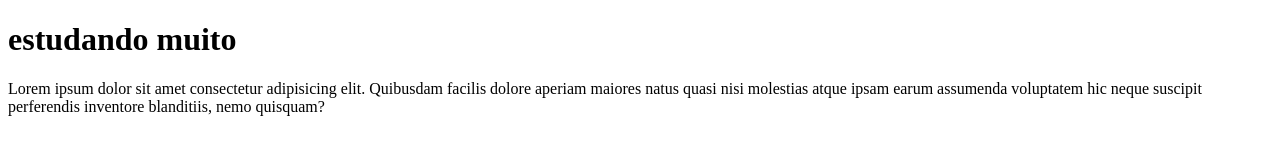
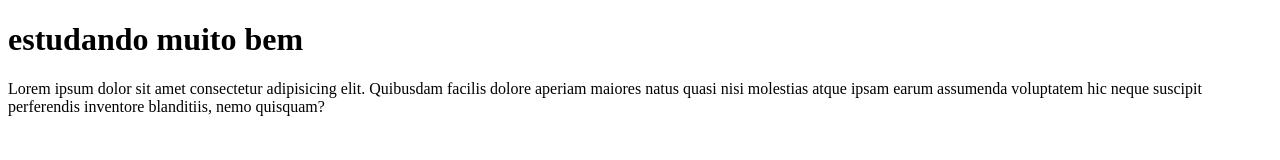
Before and after one commit to ademarkretiel/aula_1GT, a plain HTML site: page index.html in a window 1280 px wide. Drawn offline with Linux system fonts and the light colour scheme.

Commit message:
branch1 unida branch2

```diff
--- a/index.html
+++ b/index.html
@@ -6,7 +6,7 @@
     <title>git</title>
 </head>
 <body>
-    <h1>estudando muito</h1>
+    <h1>estudando muito bem</h1>
 
     <p>Lorem ipsum dolor sit amet consectetur adipisicing elit. Quibusdam facilis dolore aperiam maiores natus quasi nisi molestias atque ipsam earum assumenda voluptatem hic neque suscipit perferendis inventore blanditiis, nemo quisquam?</p>
 
```
